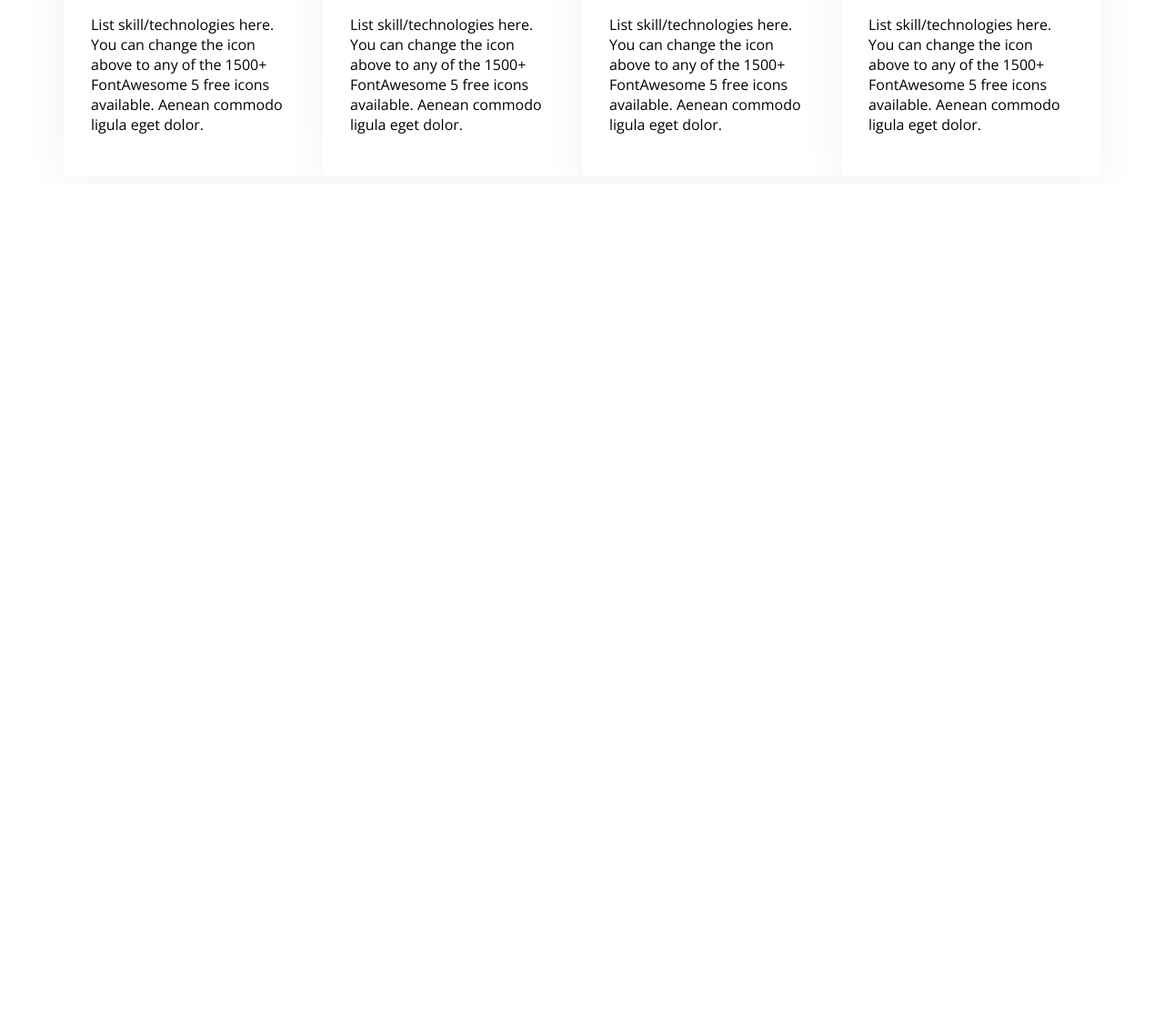
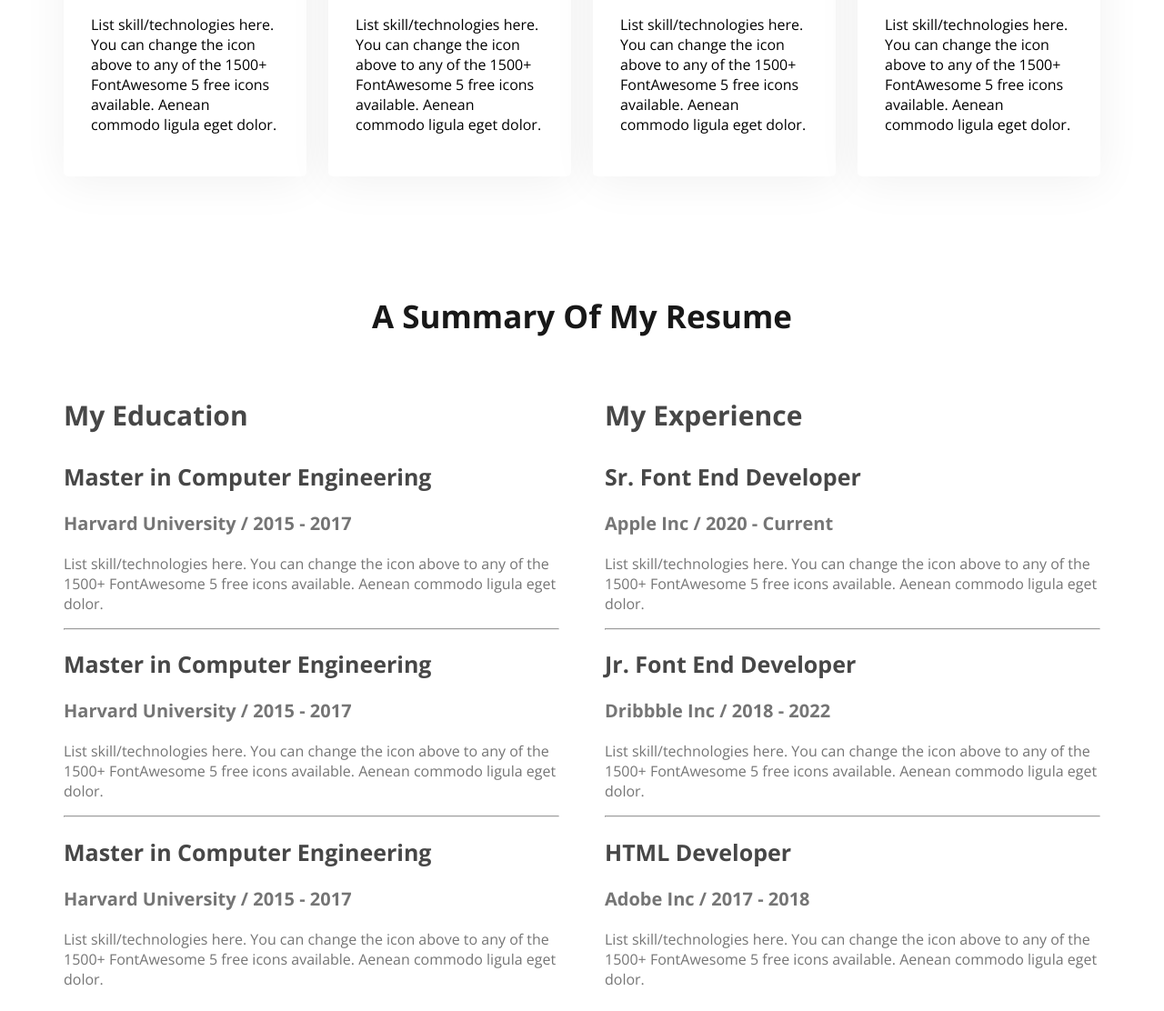
Before and after one commit to suru1849/Webdeveloper-portfolio, a plain HTML site: page index.html in a window 1280 px wide. Shown: the part 1997-3109 px from the top of the page at 91% size. Before the commit the page ends 2199 px from the top, so only its background shows below. Drawn offline with nearby package versions, Linux system fonts and the light colour scheme.

Commit message:
A summary of My Resume added

```diff
--- a/index.html
+++ b/index.html
@@ -79,7 +79,7 @@
 
       <!-- What-i-do section start -->
       <section>
-        <h3 class="section-tittle">What I do</h3>
+        <h3 class="section-tittle">What I Do</h3>
         <p id="what-i-do-description" class="section-description">
           I have more than 10 years experience building software for clients all
           over the world. Below is a quick overview of my main technical skill
@@ -127,6 +127,91 @@
         </div>
       </section>
       <!-- what-i-do section end -->
+
+      <!-- A-summary-of-My-Resume start -->
+      <section>
+        <h3 class="section-tittle">A Summary Of My Resume</h3>
+
+        <div class="resume-container">
+          <div class="resume-colunm">
+            <h3 class="resume-colunm-tittle">My Education</h3>
+
+            <div class="resume-item">
+              <h2 class="resume-item-tittle">Master in Computer Engineering</h2>
+              <h3 class="resume-item-tittle-info">
+                Harvard University / 2015 - 2017
+              </h3>
+              <p class="resume-item-description">
+                List skill/technologies here. You can change the icon above to
+                any of the 1500+ FontAwesome 5 free icons available. Aenean
+                commodo ligula eget dolor.
+              </p>
+              <hr />
+            </div>
+            <div class="resume-item">
+              <h2 class="resume-item-tittle">Master in Computer Engineering</h2>
+              <h3 class="resume-item-tittle-info">
+                Harvard University / 2015 - 2017
+              </h3>
+              <p class="resume-item-description">
+                List skill/technologies here. You can change the icon above to
+                any of the 1500+ FontAwesome 5 free icons available. Aenean
+                commodo ligula eget dolor.
+              </p>
+              <hr />
+            </div>
+            <div class="resume-item">
+              <h2 class="resume-item-tittle">Master in Computer Engineering</h2>
+              <h3 class="resume-item-tittle-info">
+                Harvard University / 2015 - 2017
+              </h3>
+              <p class="resume-item-description">
+                List skill/technologies here. You can change the icon above to
+                any of the 1500+ FontAwesome 5 free icons available. Aenean
+                commodo ligula eget dolor.
+              </p>
+            </div>
+          </div>
+
+          <div class="resume-colunm">
+            <h3 class="resume-colunm-tittle">My Experience</h3>
+
+            <div class="resume-item">
+              <h2 class="resume-item-tittle">Sr. Font End Developer</h2>
+              <h3 class="resume-item-tittle-info">
+                Apple Inc / 2020 - Current
+              </h3>
+              <p class="resume-item-description">
+                List skill/technologies here. You can change the icon above to
+                any of the 1500+ FontAwesome 5 free icons available. Aenean
+                commodo ligula eget dolor.
+              </p>
+              <hr />
+            </div>
+            <div class="resume-item">
+              <h2 class="resume-item-tittle">Jr. Font End Developer</h2>
+              <h3 class="resume-item-tittle-info">
+                Dribbble Inc / 2018 - 2022
+              </h3>
+              <p class="resume-item-description">
+                List skill/technologies here. You can change the icon above to
+                any of the 1500+ FontAwesome 5 free icons available. Aenean
+                commodo ligula eget dolor.
+              </p>
+              <hr />
+            </div>
+            <div class="resume-item">
+              <h2 class="resume-item-tittle">HTML Developer</h2>
+              <h3 class="resume-item-tittle-info">Adobe Inc / 2017 - 2018</h3>
+              <p class="resume-item-description">
+                List skill/technologies here. You can change the icon above to
+                any of the 1500+ FontAwesome 5 free icons available. Aenean
+                commodo ligula eget dolor.
+              </p>
+            </div>
+          </div>
+        </div>
+      </section>
     </main>
 
     <footer></footer>
--- a/styles/portfolio.css
+++ b/styles/portfolio.css
@@ -104,6 +104,10 @@ main {
   margin: 0px auto;
 }
 
+main section {
+  margin-top: 130px;
+}
+
 /* about section style */
 .about {
   padding: 130px;
@@ -141,12 +145,42 @@ main {
 
 .skill-container {
   display: flex;
+  gap: 24px;
 }
 
 .skill {
   padding: 30px;
-  gap: 24px;
   border-radius: 5px;
   background: #fff;
   box-shadow: 0px 6px 50px 0px rgba(0, 0, 0, 0.06);
 }
+
+/* A summary of My Resume section style */
+.resume-container {
+  display: flex;
+  gap: 50px;
+}
+
+.resume-colunm-tittle {
+  color: #474747;
+  font-size: 30px;
+  font-weight: 700;
+}
+
+.resume-item-tittle {
+  color: #474747;
+  font-size: 25px;
+  font-weight: 700;
+}
+
+.resume-item-tittle-info {
+  color: #757575;
+  font-size: 20px;
+  font-weight: 600;
+}
+
+.resume-item-description {
+  color: #757575;
+  font-size: 16px;
+  font-weight: 400;
+}
```
